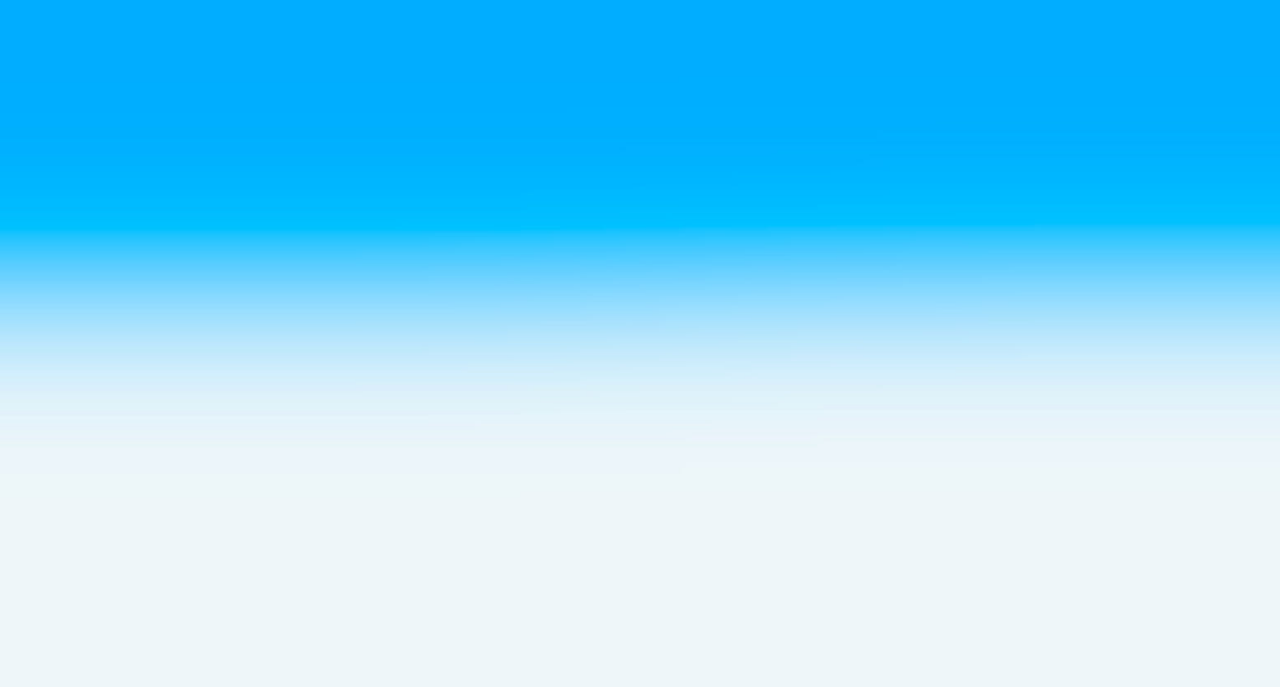
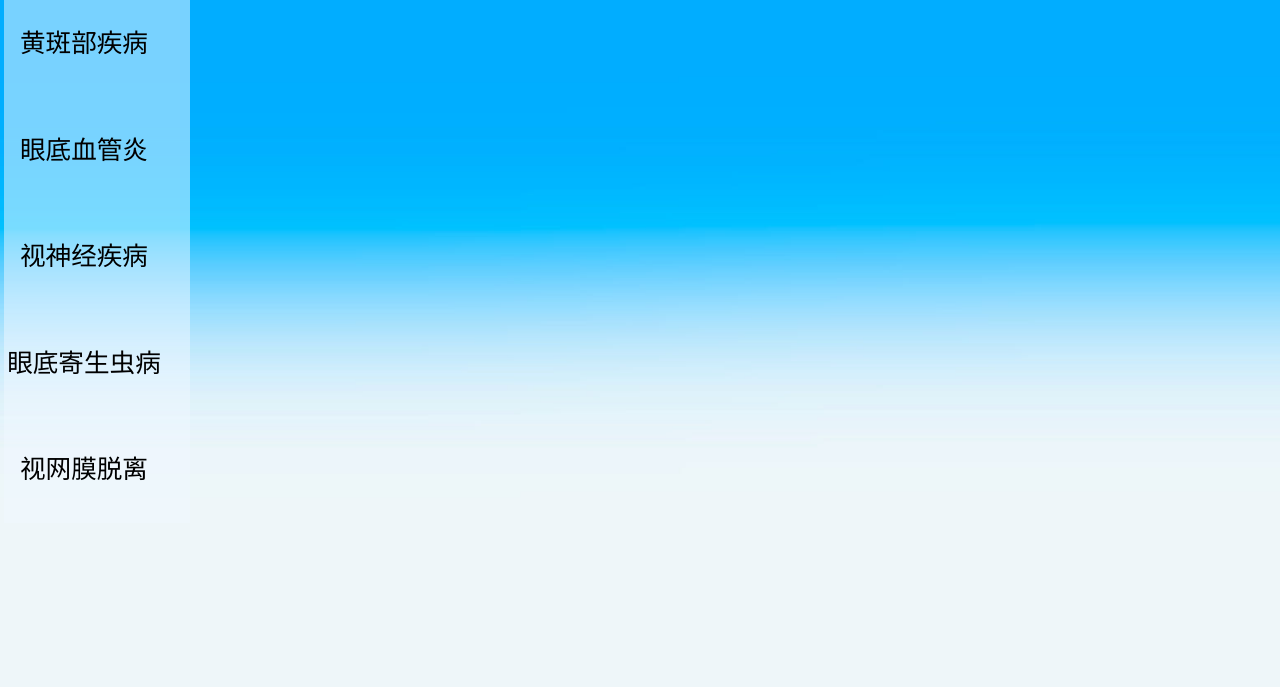
Before and after one commit to zzxxff1/workkk, a plain HTML site: page index_2.html in a window 1280 px wide. Shown: the part 113-800 px from the top of the page. Drawn offline with Linux system fonts and the light colour scheme; a web font is replaced by a local one.

Commit message:
页面二1.1.0

```diff
--- a/index_2.html
+++ b/index_2.html
@@ -76,6 +76,45 @@
             position: absolute;
             top: 0.8vw;
         }
+        #menu_pro{
+            width:14.5vw;
+            height:100%;
+            background-color: rgb(240, 248, 255,0.5);
+            float:left;
+            color: rgb(0, 0, 0);
+            text-decoration: none;
+            text-align: center;
+            padding: 0vw;
+            margin-top: 1vw;
+            margin-left:-0.3vw;
+            font-family: fangzheng, sans-serif; /* 修改字体 */
+            font-size: 2vw; /* 修改字体大小 */
+            line-height: 8vw;
+        }
+        #menu_pro a {
+            color: rgb(0, 0, 0);
+            text-decoration: none;
+        }
+        #menu_pro table{
+
+        }
+        #menu_pro li {
+            display: inline-block;
+            margin:  0vw 0vw;
+            padding-left: 0vw;
+            border-bottom:0.2vw solid rgb(0, 0, 0);
+
+        }
+        #menu_pro ul {
+            margin-left:-1vw;
+            padding-left: 0vw;
+        }
+        .menu_5{
+            font-size: 1.5vw;
+        }
+        #menu_pro tr:hover{
+            box-shadow: 0 0 10px rgb(0, 0, 0, 0.1);
+        }
     </style>
 </head>
 <body>
@@ -107,6 +146,34 @@
                 </li>
             </ul>
         </div>
+        <div id="menu_pro">
+           <!--
+            <ul>
+                <li class="menu_1"><a href="#" alt="">黄斑部疾病</a></li>
+                <li class="menu_2"><a href="#">眼底血管炎</a></li>
+                <li class="menu_3"><a href="#">视神经疾病</a></li>
+                <li class="menu_4"><a href="#">眼底寄生虫病</a></li>
+                <li class="menu_5"><a href="#">视网膜脱离的眼底病</a></li>
+            </ul>
+           -->
+           <table >
+            <tr>
+                <td><a href="#">黄斑部疾病</a><br/></td>
+                </tr>
+            <tr>
+                <td><a href="#">眼底血管炎</a><br/></td>
+                </tr>
+             <tr>
+                <td><a href="#">视神经疾病</a><br/></td>
+                </tr>
+             <tr>
+                <td><a href="#">眼底寄生虫病</a><br/></td>
+                </tr>
+            <tr>
+                <td><a href="#">视网膜脱离</a><br/></td>
+                </tr>
+           </table>
+        </div>
     </form>
 </body>
 </html>
```
